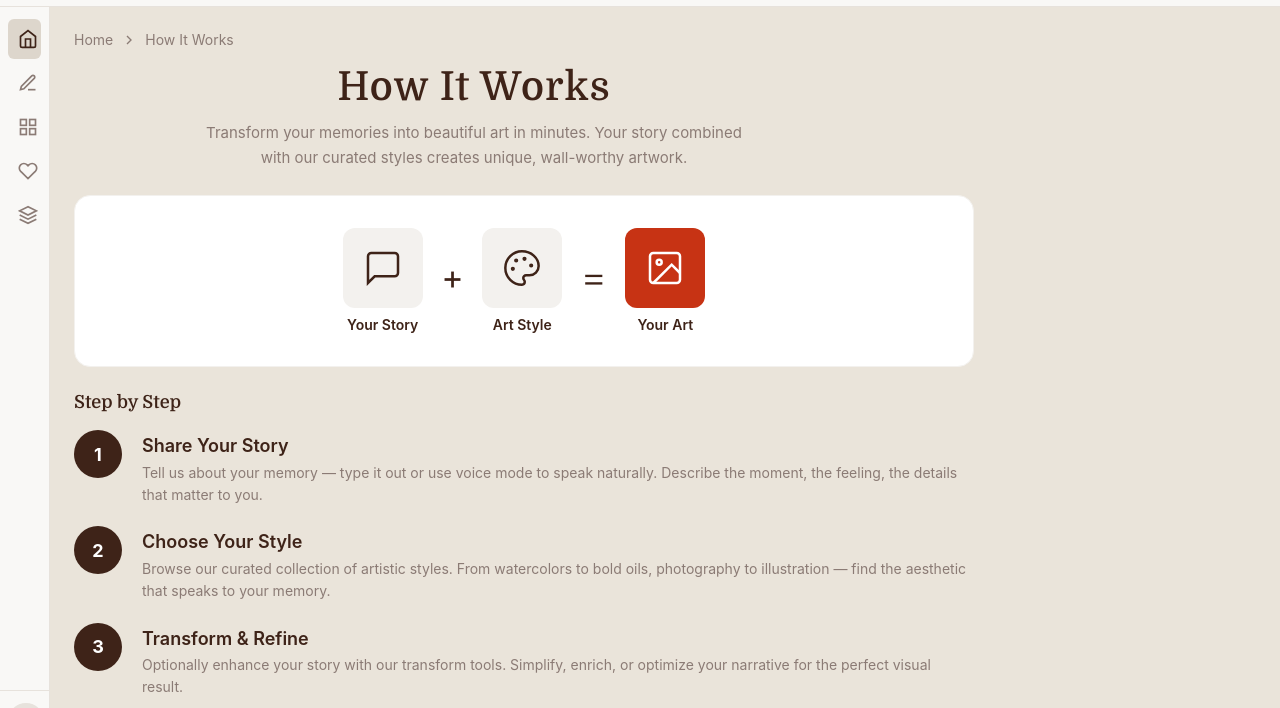
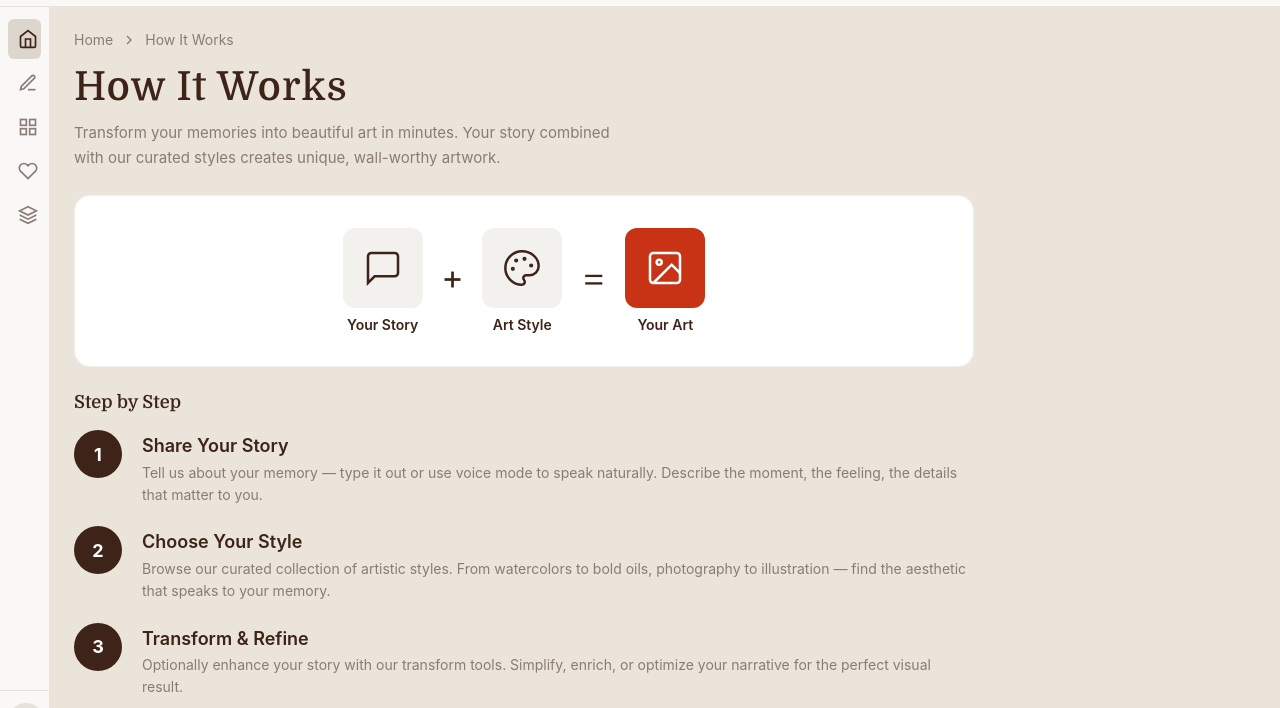
Before and after one commit to SocietyArts/society-arts, a website: page how-it-works.html in a window 1280 px wide. Shown: the part 49-757 px from the top of the page. Drawn offline with nearby package versions, Linux system fonts and the light colour scheme; a web font is replaced by a local one.

Commit message:
Add files via upload

```diff
--- a/how-it-works.html
+++ b/how-it-works.html
@@ -36,11 +36,13 @@
     .hiw-header {
       margin-bottom: var(--space-2xl);
       max-width: 800px;
+      text-align: left;
     }
 
     .hiw-breadcrumb {
       display: flex;
       align-items: center;
+      justify-content: flex-start;
       gap: var(--space-sm);
       font-size: var(--text-sm);
       color: var(--color-text-muted);
@@ -62,13 +64,16 @@
       font-size: var(--text-3xl);
       font-weight: var(--weight-medium);
       color: var(--color-text-primary);
-      margin-bottom: var(--space-sm);
+      margin: 0 0 var(--space-sm) 0;
+      text-align: left;
     }
 
     .hiw-subtitle {
       font-size: var(--text-base);
       color: var(--color-text-muted);
       line-height: var(--leading-relaxed);
+      text-align: left;
+      margin: 0;
     }
 
     /* Formula Section */
```
